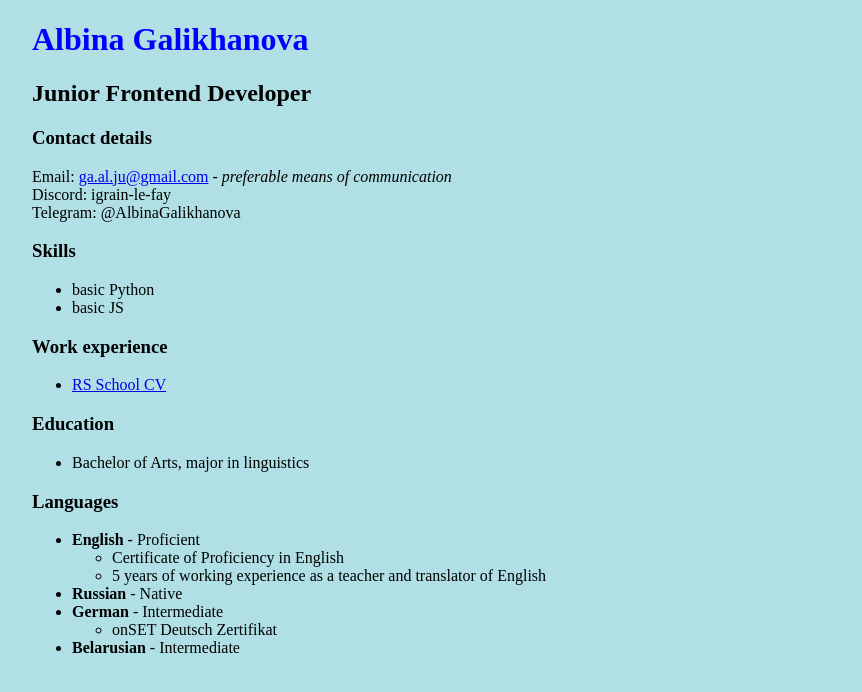
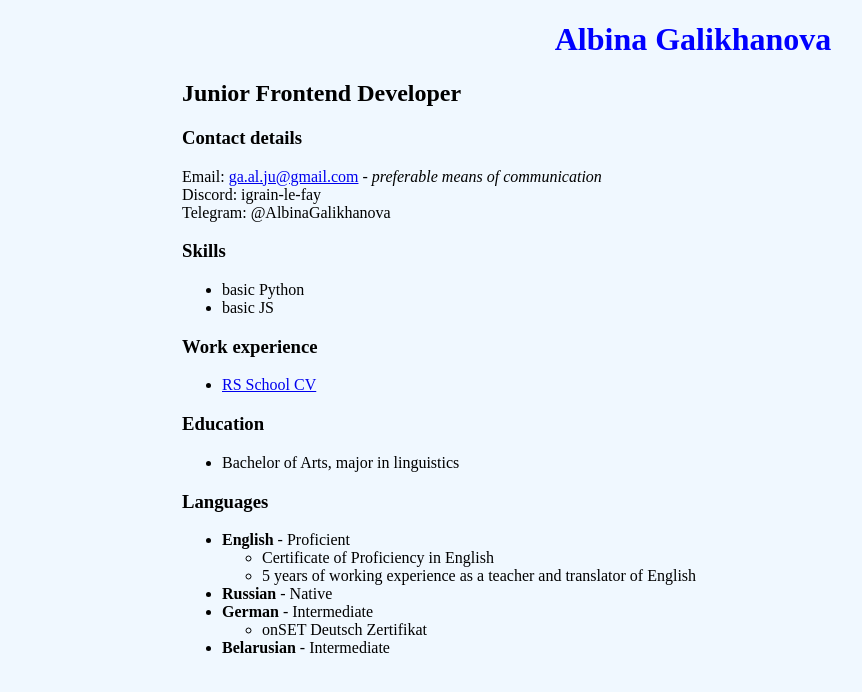
Before and after one commit to Igrain-Le-Fay/rsschool-cv, a plain HTML site: page index.html in a window 1280 px wide. Shown: the whole page, without its empty margins (68-930 px from the left). Drawn offline with Linux system fonts and the light colour scheme.

Commit message:
feat: Update style.css

```diff
--- a/style.css
+++ b/style.css
@@ -1,9 +1,16 @@
 body {
-  background-color: powderblue;
-  margin-left: 100px;
+  background-color: #F0F8FF;
+  margin-left: 250px;
 }
 h1 {
   color: blue;
+  text-align: center;
+}
+h2 {
+  color: 00008B;
+}
+h3 {
+  color: black;
 }
 p {
   color: black;
```
